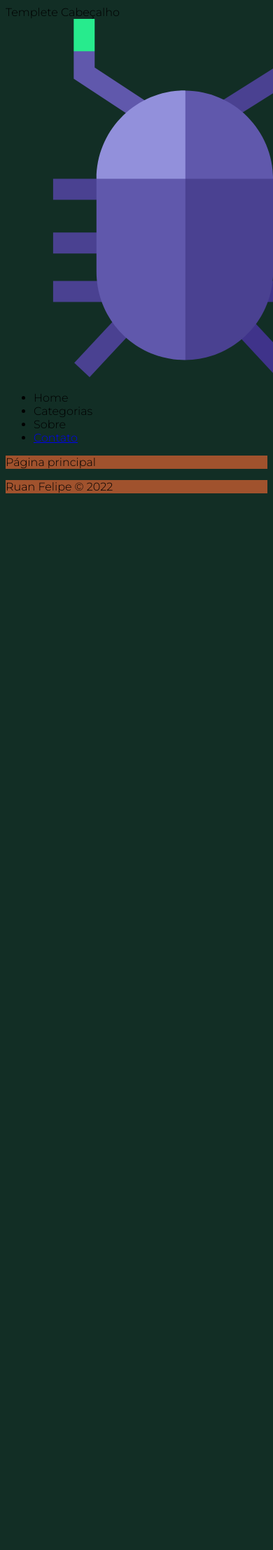
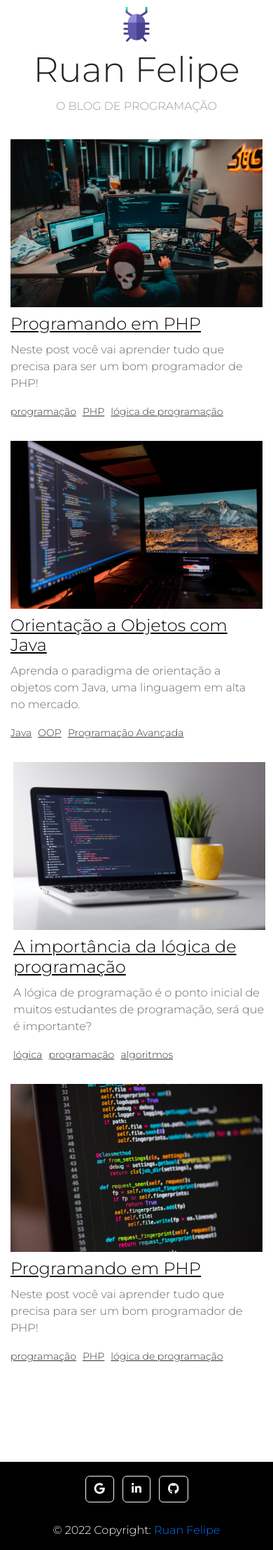
Before and after one commit to RuanSilva6721/Php, a PHP site: page / in a window 390 px wide; the page is wider, and only the part inside the window is pictured. Shown: that part at 70% size. Before the commit the page ends 705 px from the top of that part, so only its background shows below. Run offline with PHP 8.4, Linux system fonts and the light colour scheme; some libraries are stand-ins or nearby versions.

Commit message:
finalizando o Projeto 1

```diff
--- a/Projeto1_Blog_Ruan/contact.php
+++ b/Projeto1_Blog_Ruan/contact.php
@@ -1,9 +1,9 @@
 <?php
-include_once "templates/header.php"
+include_once "templates/header.php";
 ?>
   <p>Página de contato</p>
 
 
 <?php
-include_once "templates/footer.php"
+include_once "templates/footer.php";
 ?>
--- a/Projeto1_Blog_Ruan/css/styles.css
+++ b/Projeto1_Blog_Ruan/css/styles.css
@@ -1,10 +1,256 @@
-*{
+* {
     font-family: 'Montserrat', sans-serif;
-}
+    padding: 0;
+    margin: 0;
+    box-sizing: border-box;
+  }
 
-body{
-    background-color: rgb(18, 46, 37);
-}
-p{
-background-color: sienna;
-}
+  html {
+    min-height: 100vh;
+    position: relative;
+  }
+
+  main {
+    margin-bottom: 250px;
+  }
+
+  /* NAVBAR */
+  #logo {
+    position: absolute;
+    top: 10px;
+    left: 9.5%;
+  }
+
+  #logo img {
+    width: 50px;
+  }
+
+  #navbar {
+    display: flex;
+    align-items: center;
+    justify-content: center;
+    background-color: #161616;
+    padding: 20px;
+    text-transform: uppercase;
+    list-style: none;
+  }
+
+  #navbar li {
+    margin: 0 10px;
+    padding: 5px;
+  }
+
+  #navbar .nav-link {
+    color: #FFF;
+    text-decoration: none;
+    transition: .5s;
+    font-size: 14px;
+  }
+
+  #navbar .nav-link:hover {
+    color: #999;
+  }
+
+  /* HOME */
+  #title-container {
+    min-width: 500px;
+    text-align: center;
+    margin-top: 30px;
+  }
+
+  #title-container h1 {
+    font-size: 50px;
+  }
+
+  #title-container p {
+    margin-top: 10px;
+    text-transform: uppercase;
+    color: #999;
+  }
+
+  #posts-container {
+    max-width: 1200px;
+    margin: 0 auto;
+    margin-top: 30px;
+    display: flex;
+    flex-wrap: wrap;
+  }
+
+  .post-box:first-child {
+    min-width: 100%;
+  }
+
+  .post-box {
+    flex: 1 1 0;
+    margin-bottom: 20px;
+  }
+
+  .post-box:nth-child(3) {
+    margin: 0 1%;
+  }
+
+  .post-box  img{
+    width: 100%;
+  }
+
+  .post-box .post-title {
+    font-size: 24px;
+    margin: 10px 0;
+  }
+
+  .post-box .post-title a {
+    color: #000;
+    transition: .5s;
+  }
+
+  .post-box .post-title a:hover {
+    color: #999;
+  }
+
+  .post-box .post-description {
+    color: #666;
+  }
+
+  .tags-container {
+    margin-top: 10px;
+  }
+
+  .tags-container a {
+    font-size: 14px;
+    color: #333;
+    display: inline-block;
+    margin-right: 5px;
+  }
+
+  /* POST */
+  #post-container {
+    display: grid;
+    grid-template-columns: 75% 25%;
+    grid-template-rows: auto;
+    grid-template-areas: "main sidebar";
+    grid-gap: 10px;
+    padding-top: 30px;
+    max-width: 1200px;
+    margin: 0 auto;
+    margin-bottom: 250px;
+  }
+
+  .content-container {
+    grid-area: main;
+  }
+
+  #main-title {
+    font-size: 36px;
+    margin-bottom: 30px;
+  }
+
+  #post-description {
+    font-style: italic;
+    margin-bottom: 40px;
+  }
+
+  .post-content {
+    line-height: 1.8;
+    margin: 10px 0;
+  }
+
+  .img-container {
+    margin-bottom: 30px;
+  }
+
+  .img-container img {
+    width: 60%;
+  }
+
+  /* POST ASIDE */
+  .nav-container {
+    grid-area: sidebar;
+  }
+
+  #tags-title, #categories-title {
+    font-size: 24px;
+    margin-bottom: 10px;
+    background-color: #000;
+    color: #FFF;
+    text-align: center;
+    padding: 10px;
+    font-weight: 300;
+  }
+
+  #tag-list, #categories-list {
+    list-style: none;
+  }
+
+  #tag-list li, #categories-list li {
+    margin-bottom: 10px;
+  }
+
+  #tag-list a, #categories-list a {
+    color: #666;
+    transition: .5s;
+  }
+
+  #tag-list a:hover, #categories-list a:hover {
+    color: #000;
+  }
+
+  /* FOOTER */
+
+  footer {
+    width: 100%;
+    position: absolute;
+    bottom: 0;
+    text-align: center;
+    background-color: #000;
+    color: #FFF;
+    padding: 50px 0;
+  }
+
+  /* MOBILE */
+  @media(max-width: 480px) {
+
+    /* HOME */
+    header {
+      width: 100%;
+    }
+
+    #logo {
+      display: block;
+      position: relative;
+      margin: 0 auto;
+      left: 0;
+      width: 50px;
+    }
+
+    #navbar {
+      display: none;
+    }
+
+    #title-container {
+      min-width: 100%;
+      margin-top: 20px;
+    }
+
+    #posts-container {
+      margin-top: 20px;
+    }
+
+    .post-box {
+      flex: 100% 1 0;
+      padding: 15px;
+      margin: 0;
+    }
+
+    /* POST */
+    #post-container {
+      grid-template-columns: 100%;
+      padding: 15px;
+      grid-template-areas: "main"
+      "sidebar";
+    }
+
+    .img-container img {
+      width: 100%;
+    }
+
+  }
--- a/Projeto1_Blog_Ruan/index.php
+++ b/Projeto1_Blog_Ruan/index.php
@@ -1,8 +1,33 @@
 <?php
-include_once "templates/header.php"
+include_once "templates/header.php";
+
+// print_r($posts);
+// echo "</br>";
+// print_r($categories);
 ?>
-     <p>Página principal</p>
+  <main>
+    <div id="title-container">
+          <h1>Ruan Felipe</h1>
+          <p>O blog de programação</p>
+    </div>
+    <div id="posts-container">
+          <?php foreach($posts as $post){ ?>
+               <div class="post-box">
+                    <img src="<?= $BASE_URL ?>/img/<?= $post['img'] ?>" alt="<?= $post['title'] ?>">
+                         <h2 class="post-title">
+                         <a href="<?= $BASE_URL ?>post.php?id=<?= $post['id'] ?>"><?= $post['title'] ?></a>
+                         </h2>
+                              <p class="post-description"><?= $post['description'] ?></p>
+                                   <div class="tags-container">
+                                   <?php foreach($post['tags'] as $tag){ ?>
+                                        <a href="#"><?= $tag ?></a>
+                                   <?php } ?>
+                                   </div>
+               </div>
+          <?php } ?>
+    </div>
+  </main>
 
 <?php
-include_once "templates/footer.php"
+include_once "templates/footer.php";
 ?>
--- a/Projeto1_Blog_Ruan/templates/footer.php
+++ b/Projeto1_Blog_Ruan/templates/footer.php
@@ -1,7 +1,30 @@
 
-<footer>
-    <p>Ruan Felipe &copy; 2022</p>
-</footer>
+<script src="https://kit.fontawesome.com/8106cb0d7e.js" crossorigin="anonymous"></script>
+<footer class="text-center p-3">
+    <section class="mb-4">
+
+
+        <!-- Google -->
+        <a class="btn btn-outline-light btn-floating m-1" href="#!" role="button"
+          ><i class="fab fa-google"></i
+        ></a>
+
+        <!-- Linkedin -->
+        <a class="btn btn-outline-light btn-floating m-1" href="https://www.linkedin.com/in/ruan-felipe-silva-06b9631a6/" role="button"
+          ><i class="fab fa-linkedin-in"></i
+        ></a>
+
+        <!-- Github -->
+        <a class="btn btn-outline-light btn-floating m-1" href="https://github.com/RuanSilva6721/" role="button"
+          ><i class="fab fa-github"></i
+        ></a>
+      </section>
+    <div class="text-white">
+      © 2022 Copyright:
+      <a  href="https://github.com/RuanSilva6721/" style="text-decoration: none;">Ruan Felipe</a>
+    </div>
+
+  </footer>
 
 </body>
 </html>
--- a/Projeto1_Blog_Ruan/templates/header.php
+++ b/Projeto1_Blog_Ruan/templates/header.php
@@ -1,9 +1,11 @@
 <?php
 include_once "help/url.php";
+include_once "data/posts.php";
+include_once "data/categories.php";
 ?>
 
 <!DOCTYPE html>
-<html lang="en">
+<html lang="pt-br">
 <head>
     <meta charset="UTF-8">
     <meta http-equiv="X-UA-Compatible" content="IE=edge">
@@ -12,20 +14,21 @@ include_once "help/url.php";
     <link rel="stylesheet" href="<?=$BASE_URL ?>/css/styles.css">
     <link rel="preconnect" href="https://fonts.googleapis.com">
     <link rel="preconnect" href="https://fonts.gstatic.com" crossorigin>
+    <link rel="stylesheet" href="https://cdn.jsdelivr.net/npm/bootstrap@5.2.0-beta1/dist/css/bootstrap.min.css">
     <link href="https://fonts.googleapis.com/css2?family=Montserrat:wght@300;700&display=swap" rel="stylesheet">
 </head>
 <body>
     <header>
-        Templete Cabeçalho
+
         <a href="<?= $BASE_URL ?>" id="logo">
             <img src="<?= $BASE_URL ?>/img/logo.svg" alt="Ruan Felipe">
         </a>
         <nav>
             <ul id="navbar">
-                <li><a href="<?= $BASE_URL ?>/"></a>Home</li>
-                <li><a href="<?= $BASE_URL ?>/"></a>Categorias</li>
-                <li><a href="<?= $BASE_URL ?>/"></a>Sobre</li>
-                <li><a href="<?= $BASE_URL ?>/contact.php">Contato</a>
+                <li><a href="<?= $BASE_URL ?>" class="nav-link">Home</a></li>
+                <li><a href="<?= $BASE_URL ?>" class="nav-link">Categorias</a></li>
+                <li><a href="<?= $BASE_URL ?>" class="nav-link" >Sobre</a></li>
+                <li><a href="<?= $BASE_URL ?>/contact.php" class="nav-link">Contato</a>
             </ul>
         </nav>
     </header>
```
Also changed, not shown: MinhaDocumentação/MinhaDcocumentação.txt (+22 -0 lines), Projeto1_Blog_Ruan/post.php (added, +48 -0 lines).
